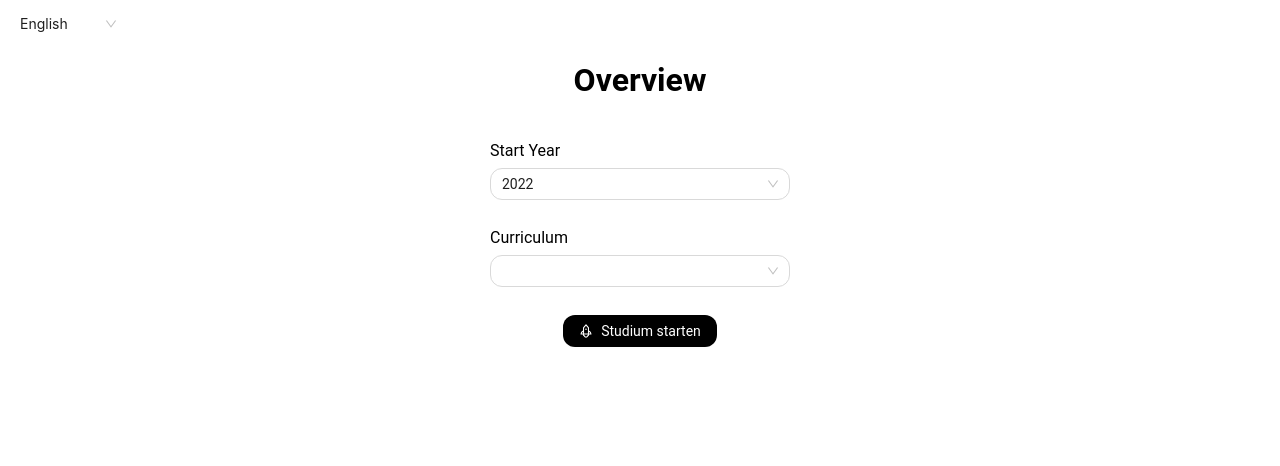
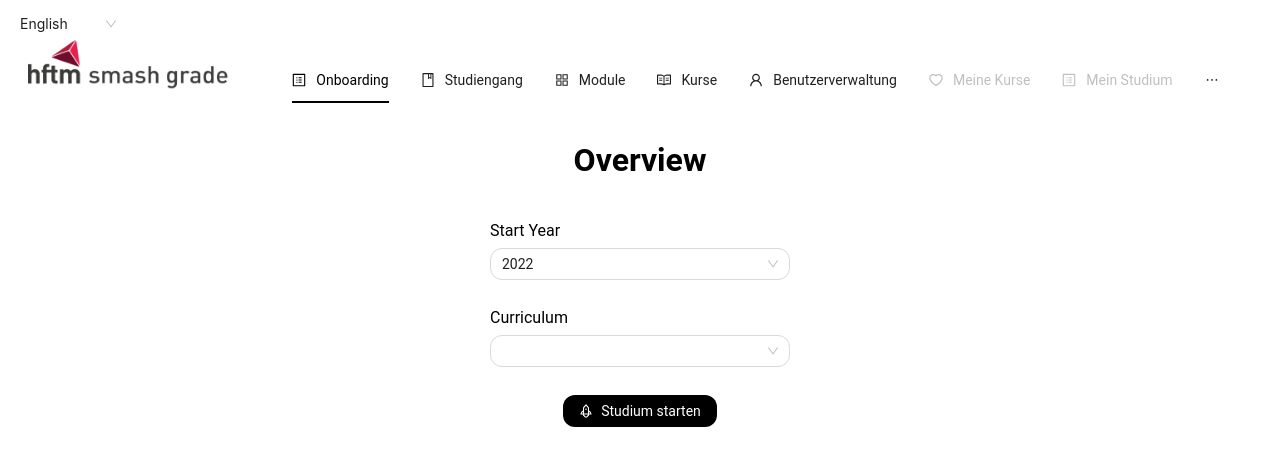
Before and after one commit to SmashGrade/SmashGrade-App, a React (Vite) app: page / in a window 1280 px wide. Shown: the top 466 px of the page. Built offline with nearby package versions, Linux system fonts and the light colour scheme; data requests are answered from the project's data file.

Commit message:
menu ant component added with sample menuitems

```diff
--- a/src/App.tsx
+++ b/src/App.tsx
@@ -1,8 +1,10 @@
 import { Outlet } from '@tanstack/react-router';
+import Navigation from '@components/Navigation';
 
 function App() {
     return (
         <>
+            <Navigation />
             <Outlet />
         </>
     );
--- /dev/null
+++ b/src/components/Navigation.module.scss
@@ -0,0 +1,17 @@
+.navigationContainer {
+    display: flex;
+    align-items: center;
+
+    .logo {
+        margin-left: 20px;
+        margin-right: 40px;
+        margin-bottom: 30px;
+        height: 50px;
+        width: auto;
+    }
+
+    .menuContainer {
+        min-width: 0;
+        flex: auto;
+    }
+}
--- a/src/components/Navigation.tsx
+++ b/src/components/Navigation.tsx
@@ -0,0 +1,90 @@
+import { Menu, MenuProps } from 'antd';
+import { useState } from 'react';
+import smashgradelogo from '../assets/images/nav_logo_250.png';
+import styles from './Navigation.module.scss';
+
+import {
+    BookOutlined,
+    AppstoreOutlined,
+    UserOutlined,
+    ReadOutlined,
+    HeartOutlined,
+    ProfileOutlined,
+} from '@ant-design/icons';
+
+const items: MenuProps['items'] = [
+    {
+        label: 'Onboarding',
+        key: 'onboarding',
+        icon: <ProfileOutlined />,
+        disabled: false,
+    },
+    {
+        label: 'Studiengang',
+        key: 'curriculum',
+        icon: <BookOutlined />,
+    },
+    {
+        label: 'Module',
+        key: 'module',
+        icon: <AppstoreOutlined />,
+        disabled: false,
+    },
+    {
+        label: 'Kurse',
+        key: 'course',
+        icon: <ReadOutlined />,
+    },
+    {
+        label: 'Benutzerverwaltung',
+        key: 'usermanagement',
+        icon: <UserOutlined />,
+    },
+    {
+        label: 'Meine Kurse',
+        key: 'mycourse',
+        icon: <HeartOutlined />,
+        disabled: true,
+    },
+    {
+        label: 'Mein Studium',
+        key: 'mycurriculum',
+        icon: <ProfileOutlined />,
+        disabled: true,
+    },
+    {
+        label: (
+            <a href={'https://ant.design'} target={'_blank'} rel={'noopener noreferrer'}>
+                Navigation Four - Link
+            </a>
+        ),
+        key: 'alipay',
+    },
+];
+
+export default function Navigation() {
+    const [current, setCurrent] = useState('onboarding');
+
+    const onClick: MenuProps['onClick'] = (e) => {
+        setCurrent(e.key);
+    };
+
+    return (
+        <>
+            <div className={styles.navigationContainer}>
+                <img
+                    src={smashgradelogo}
+                    alt={'SmashGrade - Höhere Fachschule für Technik Mittelland'}
+                    className={styles.logo}
+                />
+                <Menu
+                    onClick={onClick}
+                    selectedKeys={[current]}
+                    mode={'horizontal'}
+                    items={items}
+                    className={styles.menuContainer}
+                />
+            </div>
+        </>
+    );
+}
```
Also changed, not shown: src/assets/images/nav_logo_250.png (added).
